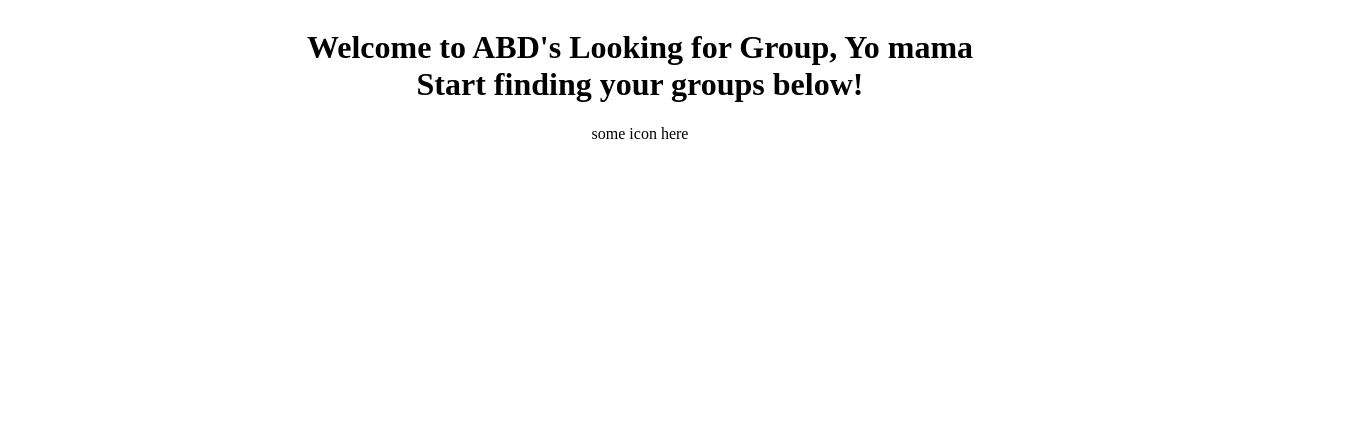
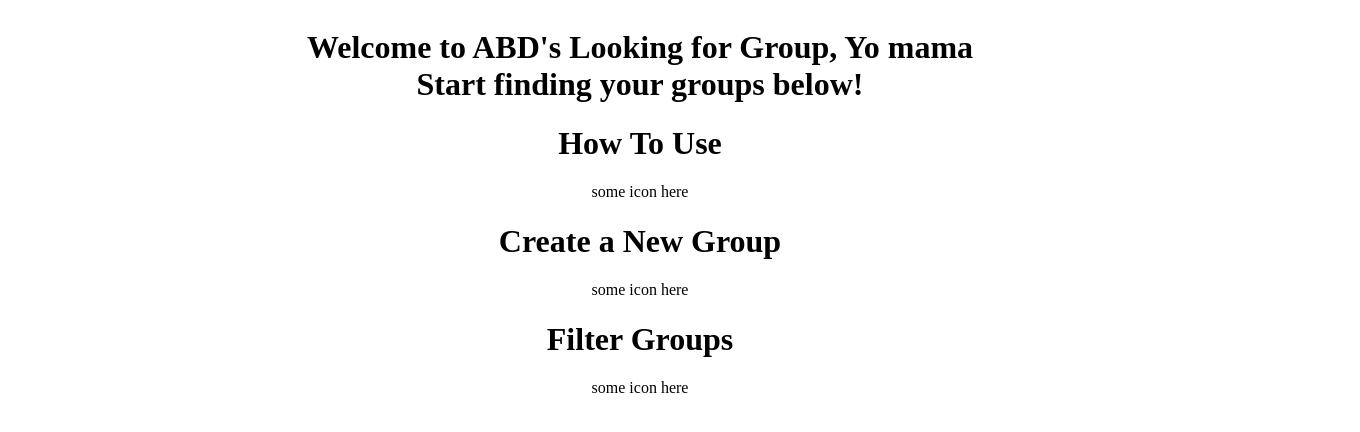
Before and after one commit to FPU-Spring-2021-CEN4010/looking-for-group, a Next.js app in the folder frontend-nextjs/: page / in a window 1280 px wide. Shown: the top 432 px of the page, 1360 px wide, since content can reach past the window. Built offline with nearby package versions, Linux system fonts and the light colour scheme.

Commit message:
Added Navigation

```diff
--- a/frontend-nextjs/pages/index.js
+++ b/frontend-nextjs/pages/index.js
@@ -1,13 +1,15 @@
 import Header from '../components/Header'
-import HowToUse from '../components/navigation/HowToUse'
+import Navigation from '../components/Navigation'
 
 function HomePage() {
 
 
      return (
           <div>
-               <Header name="Yo mama" />
-               <HowToUse />
+               <div className="container">
+                    <Header name="Yo mama" />
+                    <Navigation />
+               </div>
           </div>
 
      )
```
